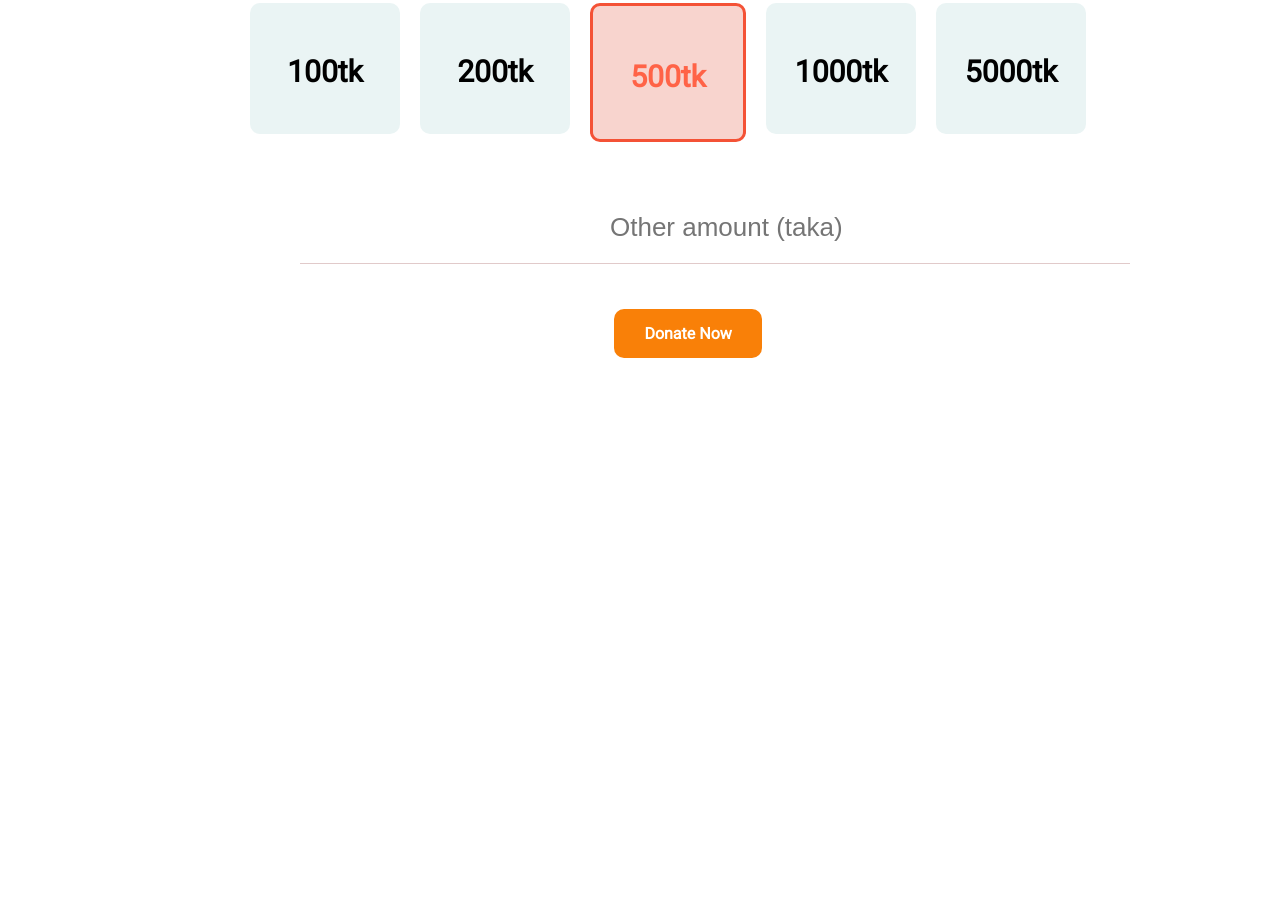
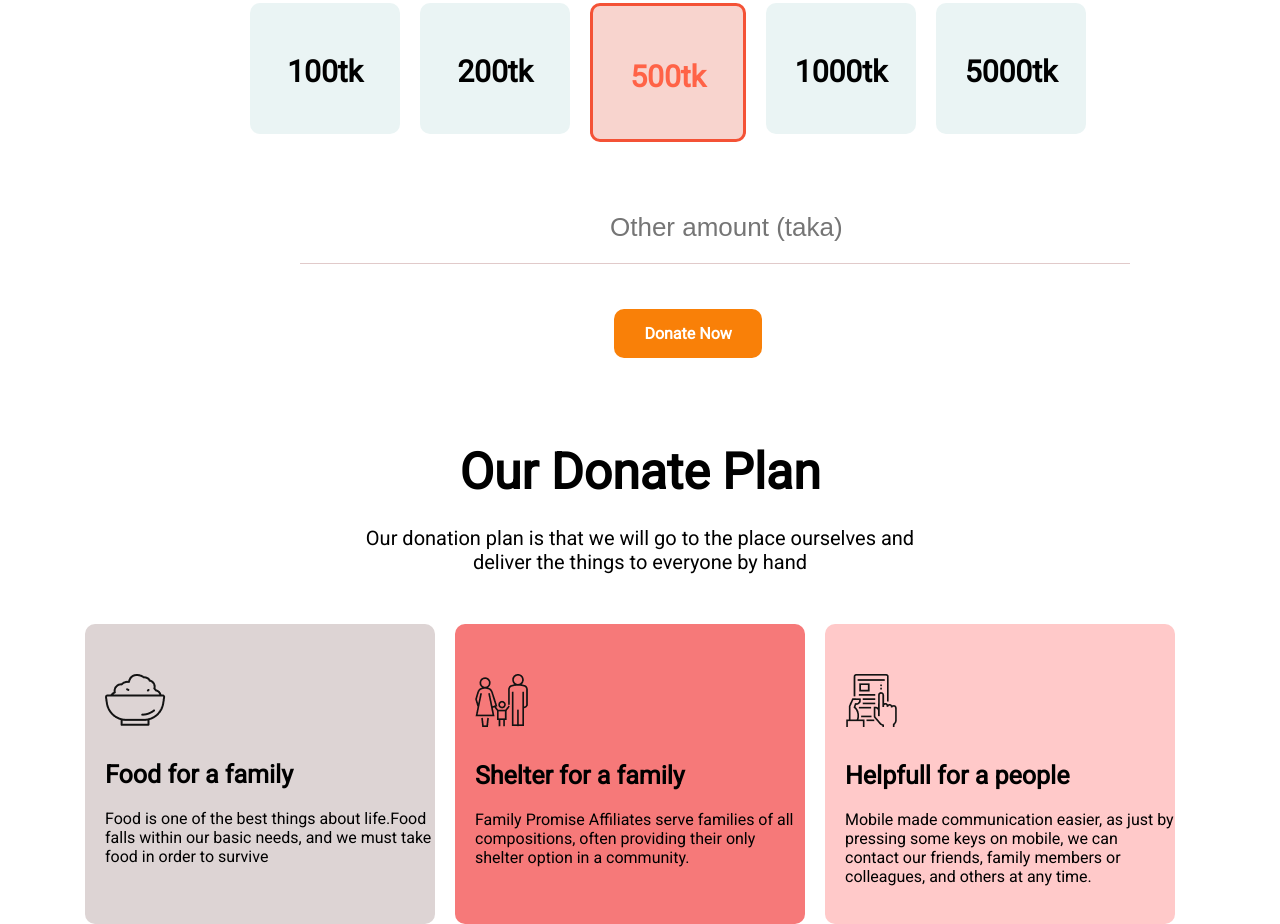
Before and after one commit to sayeedhossain2/portfolio-website, a plain HTML site: page index.html in a window 1280 px wide. Shown: the part 883-1807 px from the top of the page. Before the commit the page ends 1241 px from the top, so only its background shows below. Drawn offline with Linux system fonts and the light colour scheme.

Commit message:
3rd step done

```diff
--- a/index.html
+++ b/index.html
@@ -63,5 +63,47 @@
         <a class="link-button-donate" target="_blank" href="">Donate Now</a>
       </div>
     </section>
+
+    <section>
+      <div>
+        <div class="donate-plan">
+          <h1>Our Donate Plan</h1>
+          <p>
+            Our donation plan is that we will go to the place ourselves and
+            <br />
+            deliver the things to everyone by hand
+          </p>
+        </div>
+        <div class="card">
+          <div class="card-item card-color1">
+            <img src="donate-today-main/icons/food.png" alt="food" />
+            <h1>Food for a family</h1>
+            <p>
+              Food is one of the best things about life.Food falls within our
+              basic needs, and we must take food in order to survive
+            </p>
+          </div>
+
+          <div class="card-item card-color2">
+            <img src="donate-today-main/icons/shelter.png" alt="shelter" />
+            <h1>Shelter for a family</h1>
+            <p>
+              Family Promise Affiliates serve families of all compositions,
+              often providing their only shelter option in a community.
+            </p>
+          </div>
+
+          <div class="card-item card-color3">
+            <img src="donate-today-main/icons/Frame-1.png" alt="mobile" />
+            <h1>Helpfull for a people</h1>
+            <p>
+              Mobile made communication easier, as just by pressing some keys on
+              mobile, we can contact our friends, family members or colleagues,
+              and others at any time.
+            </p>
+          </div>
+        </div>
+      </div>
+    </section>
   </body>
 </html>
--- a/style.css
+++ b/style.css
@@ -104,3 +104,47 @@
   border-radius: 10px;
   margin-left: 48%;
 }
+
+.donate-plan {
+  text-align: center;
+  margin-top: 100px;
+}
+.donate-plan h1 {
+  font-size: 50px;
+}
+
+.donate-plan p {
+  font-size: 20px;
+  margin-top: 25px;
+  margin-bottom: 50px;
+}
+
+.card {
+  display: flex;
+  justify-content: center;
+}
+
+.card-item {
+  width: 330px;
+  height: 250px;
+  padding-left: 20px;
+  padding-top: 50px;
+  margin-right: 20px;
+  border-radius: 10px;
+}
+
+.card-item h1 {
+  font-size: 25px;
+  margin-top: 30px;
+  margin-bottom: 20px;
+}
+
+.card-color1 {
+  background-color: rgb(221, 212, 212);
+}
+.card-color2 {
+  background-color: rgb(246, 121, 121);
+}
+.card-color3 {
+  background-color: rgb(255, 201, 201);
+}
```
